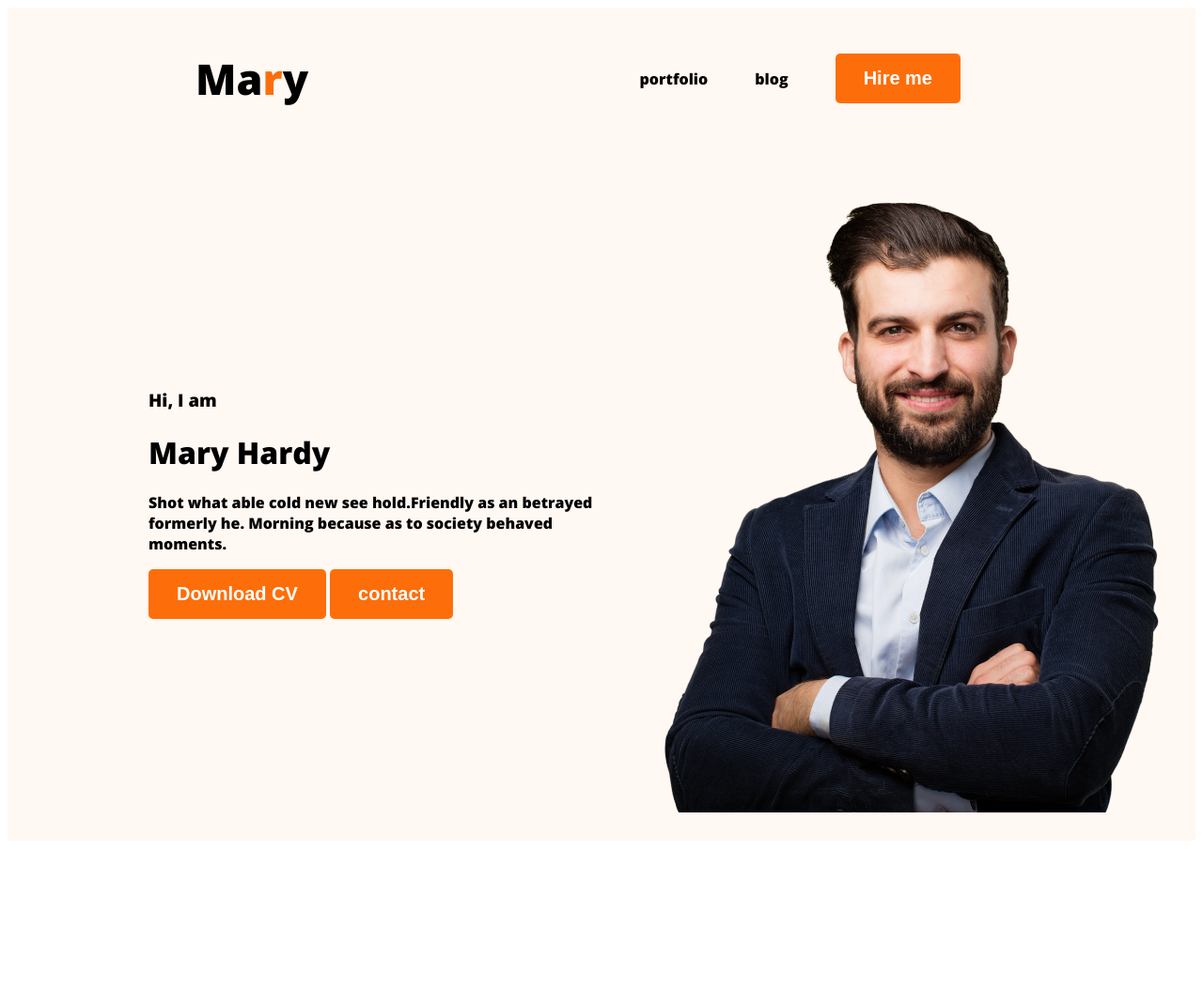
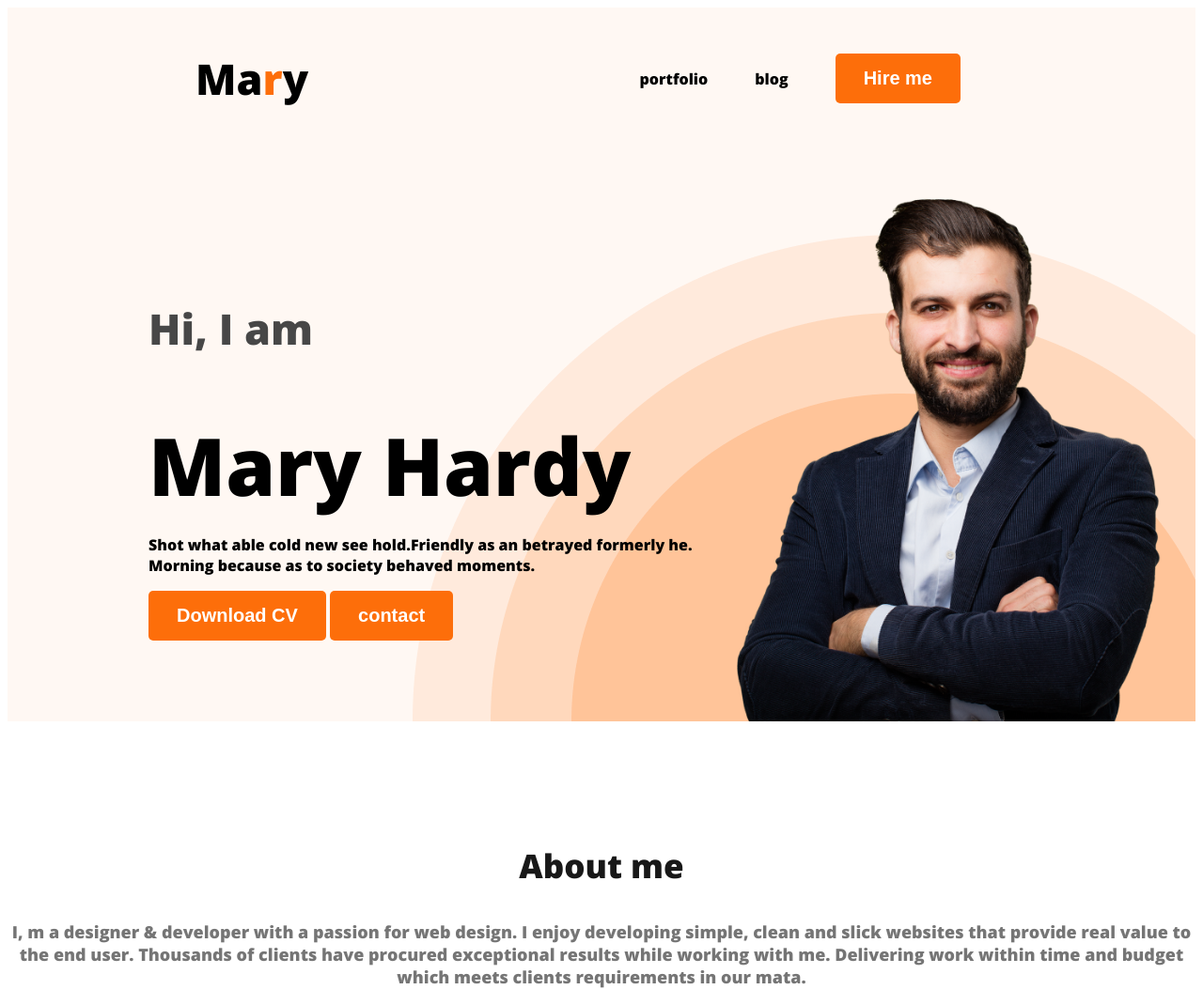
Before and after one commit to Rimu8124/developer-portfolio, a plain HTML site: page index.html in a window 1280 px wide. Shown: the whole page at 94% size. Before the commit the page ends 903 px from the top, so only its background shows below. Drawn offline with nearby package versions, Linux system fonts and the light colour scheme.

Commit message:
about section created

```diff
--- a/index.html
+++ b/index.html
@@ -25,15 +25,19 @@
 <div>
     <h3 class="banner-greeting">Hi, I am</h3>
     <h1 class="banner-title">Mary Hardy</h1>
-<p>Shot what able cold new see hold.Friendly as an betrayed formerly he. Morning because as to society behaved moments.</p>
+<p class="banner-description">Shot what able cold new see hold.Friendly as an betrayed formerly he. Morning because as to society behaved moments.</p>
 <button class="btn-primary">Download CV</button>
 <button class="btn-primary">contact</button>
 </div>
-<img src="images/hardy.png" alt="">
+<img class="profile-picture" src="images/hardy.png" alt="">
 </div>
     </header>
     <main>
-
+<section class="about"></section>
+<h3 class="section-title">About me</h3>
+<p class="section-description">
+    I, m a designer & developer with a passion for web design. I enjoy developing simple, clean and slick websites that provide real value to the end user. Thousands of clients have procured exceptional results while working with me. Delivering work within time and budget which meets clients requirements in our mata.
+</p>
     </main>
     <footer>
 
--- a/styles/portfolio.css
+++ b/styles/portfolio.css
@@ -41,13 +41,52 @@ nav a{
 
 .header{
     background-color: #fff8f3;
+    background-image: url(../images/header_bg.png);
+    background-repeat: no-repeat;
+    background-position: bottom right;
 }
 .banner{
-    padding: 30px 30px 30px 150px;
+    padding: 30px 30px 0px 150px;
     display: flex;
     align-items: center;
 }
 .banner .profile-picture{
     width: 500px;
+    justify-content: right;
 
 }
+.banner-greeting{
+    font-size: 45px;
+   color: #474747;
+    margin-bottom: 0;
+}
+.banner-content{
+    max-width: 500px;
+}
+
+.banner-title{
+    font-size: 85px;
+
+    font-weight: 700;
+    margin-bottom: 0;
+}
+
+.about{
+    padding 130px;
+    border-radius: 10px;
+    background: #fff8f3;
+    margin: 130px;
+}
+.section-title{
+    color: #181818;
+    text-align: center;
+    font-size: 35px;
+    font-weight: 700;
+}
+.section-description{
+    color: #757575;
+    text-align: center;
+    font-size: 18px;
+    font-family: open sans;
+
+}
```
